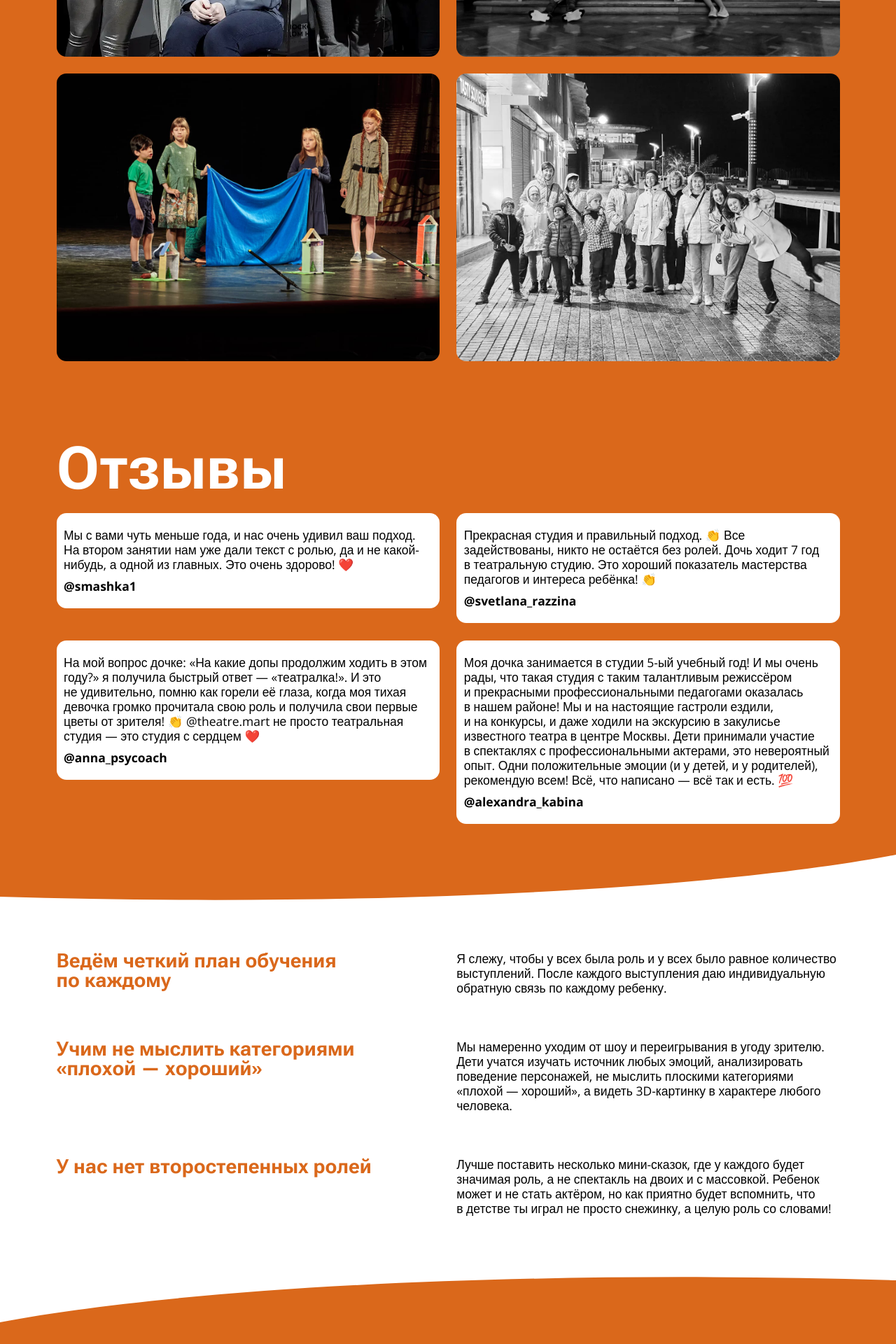
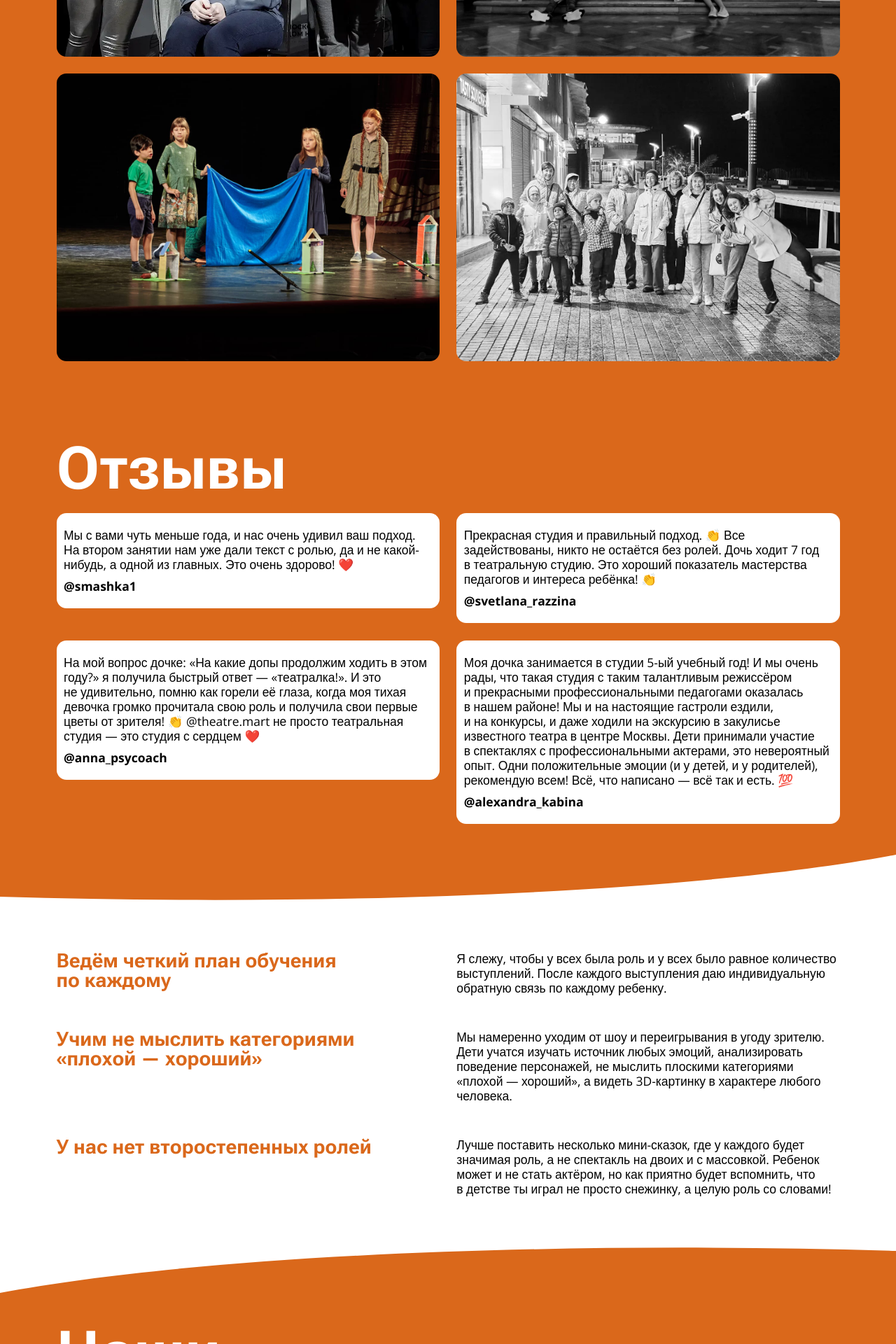
Before and after one commit to 1640max/mart, a Jekyll site: the page built from index.html, in a window 1280 px wide. Shown: the part 4480-6400 px from the top of the page at 70% size. Built offline with Jekyll 4.4.1, drawn with Linux system fonts in a browser that asks for light colours.

Commit message:
Поправка в facts и facts-2

```diff
--- a/_sass/_facts-2.scss
+++ b/_sass/_facts-2.scss
@@ -19,4 +19,5 @@
 
 .facts-2__body {
 	@extend .inverted-text;
+  margin: 0;
 }
--- a/_sass/_facts.scss
+++ b/_sass/_facts.scss
@@ -18,3 +18,7 @@
 .facts__heading {
 	color: var(--orange);
 }
+
+.facts__body {
+  margin: 0;
+}
```
